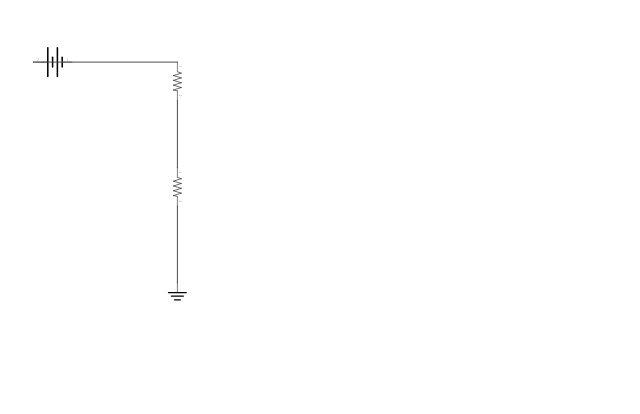
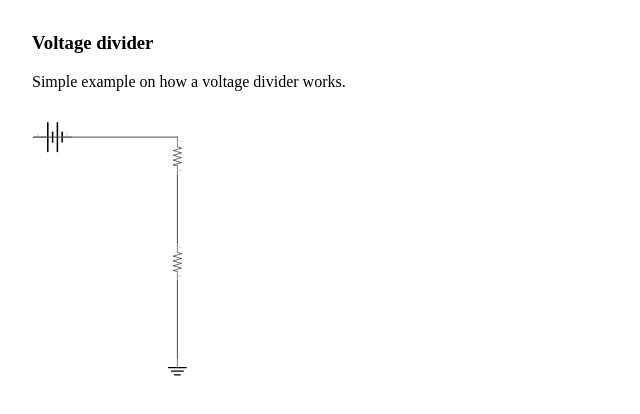
Before and after one commit to nosolosw/voltage-divider, a plain HTML site: page index.html in a window 1280 px wide. Shown: the whole page, without its empty margins (0-640 px from the left). Drawn offline with nearby package versions, Linux system fonts and the light colour scheme.

Commit message:
more text

```diff
--- a/index.html
+++ b/index.html
@@ -4,8 +4,8 @@
     <link rel="stylesheet" href="index.css" />
   </head>
   <body>
-    <?xml version='1.0' encoding='UTF-8' standalone='no'?>
-    <!-- Created with Fritzing (http://www.fritzing.org/) -->
+    <h3>Voltage divider</h3>
+    <p>Simple example on how a voltage divider works.</p>
     <svg xmlns:svg='http://www.w3.org/2000/svg' xmlns='http://www.w3.org/2000/svg' version='1.2' baseProfile='tiny' x='0in' y='0in' width='1.71314in' height='2.80694in' viewBox='0 0 123.346 202.099' >
       <g partID='63880'><g transform='translate(112.146,101.426)' ><g transform='matrix(4.71005e-16,1,-1,4.71005e-16,0,0)'  ><g xmlns="http://www.w3.org/2000/svg" id="schematic">
               <line class="other" xmlns="http://www.w3.org/2000/svg" stroke="#000000" stroke-linecap="round" y1="3.096" x1="7.55002" y2="0.216" stroke-width="0.432002" x2="8.63003"/>
```
